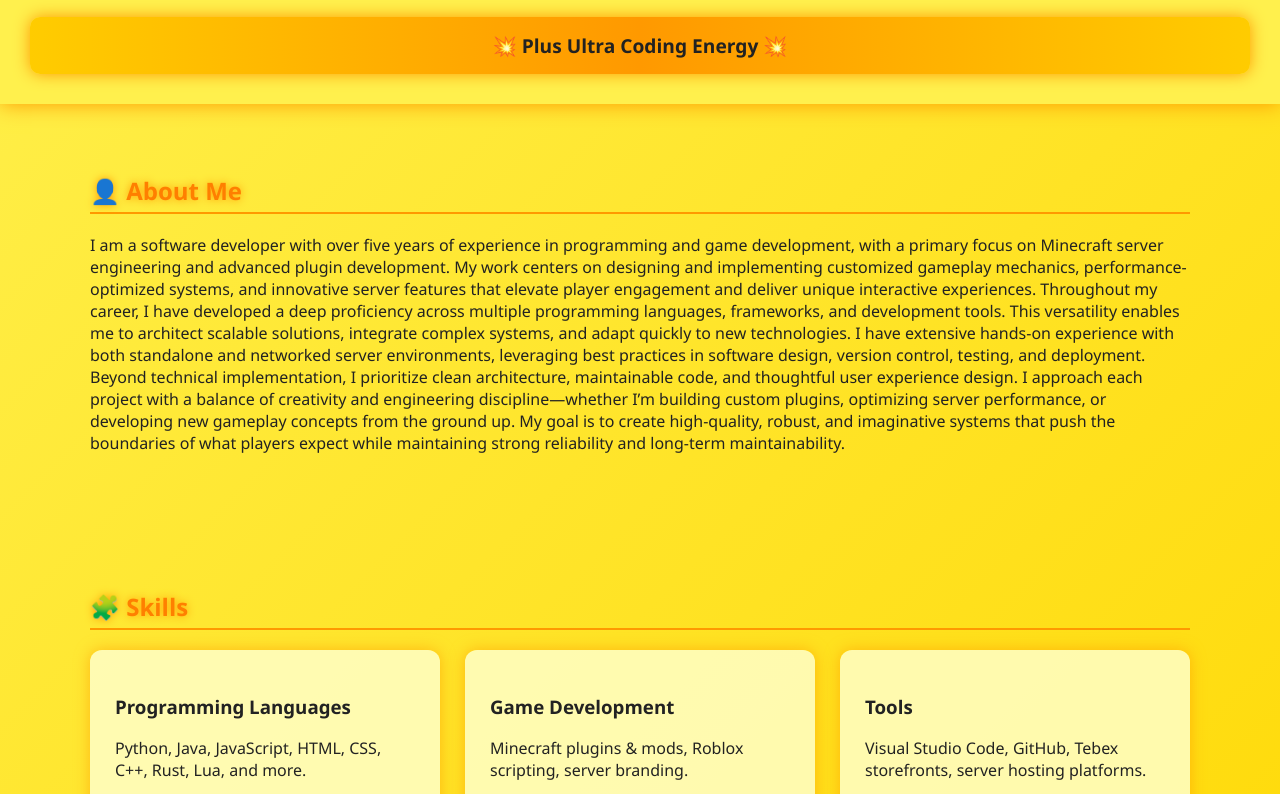
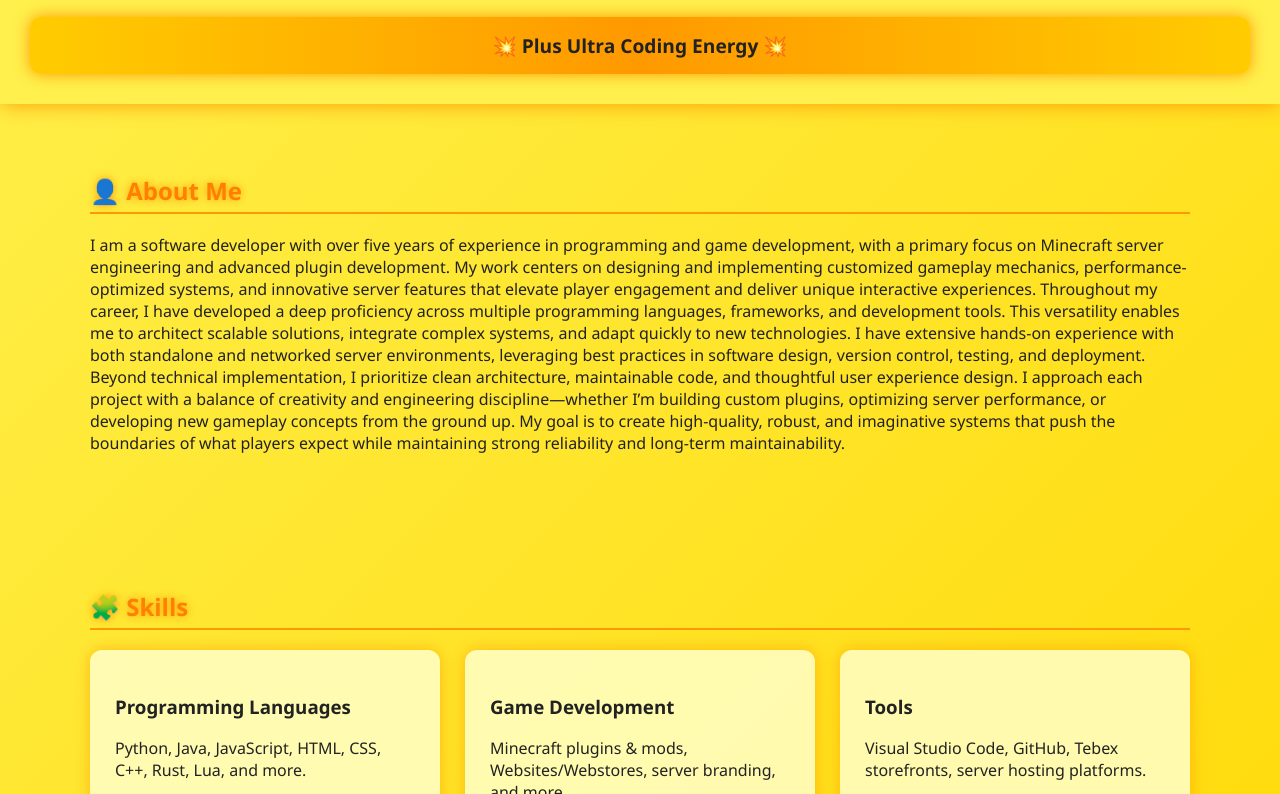
Before and after one commit to Harukiiidev/Portfolio, a plain HTML site: page index.html in a window 1280 px wide. Shown: the part 158-952 px from the top of the page. Drawn offline with Linux system fonts and the light colour scheme; a web font is replaced by a local one.

Commit message:
Update index.html

```diff
--- a/index.html
+++ b/index.html
@@ -151,7 +151,7 @@ My goal is to create high-quality, robust, and imaginative systems that push the
       </div>
       <div class="card">
         <h3>Game Development</h3>
-        <p>Minecraft plugins & mods, Roblox scripting, server branding.</p>
+        <p>Minecraft plugins & mods, Websites/Webstores, server branding, and more.</p>
       </div>
       <div class="card">
         <h3>Tools</h3>
```
